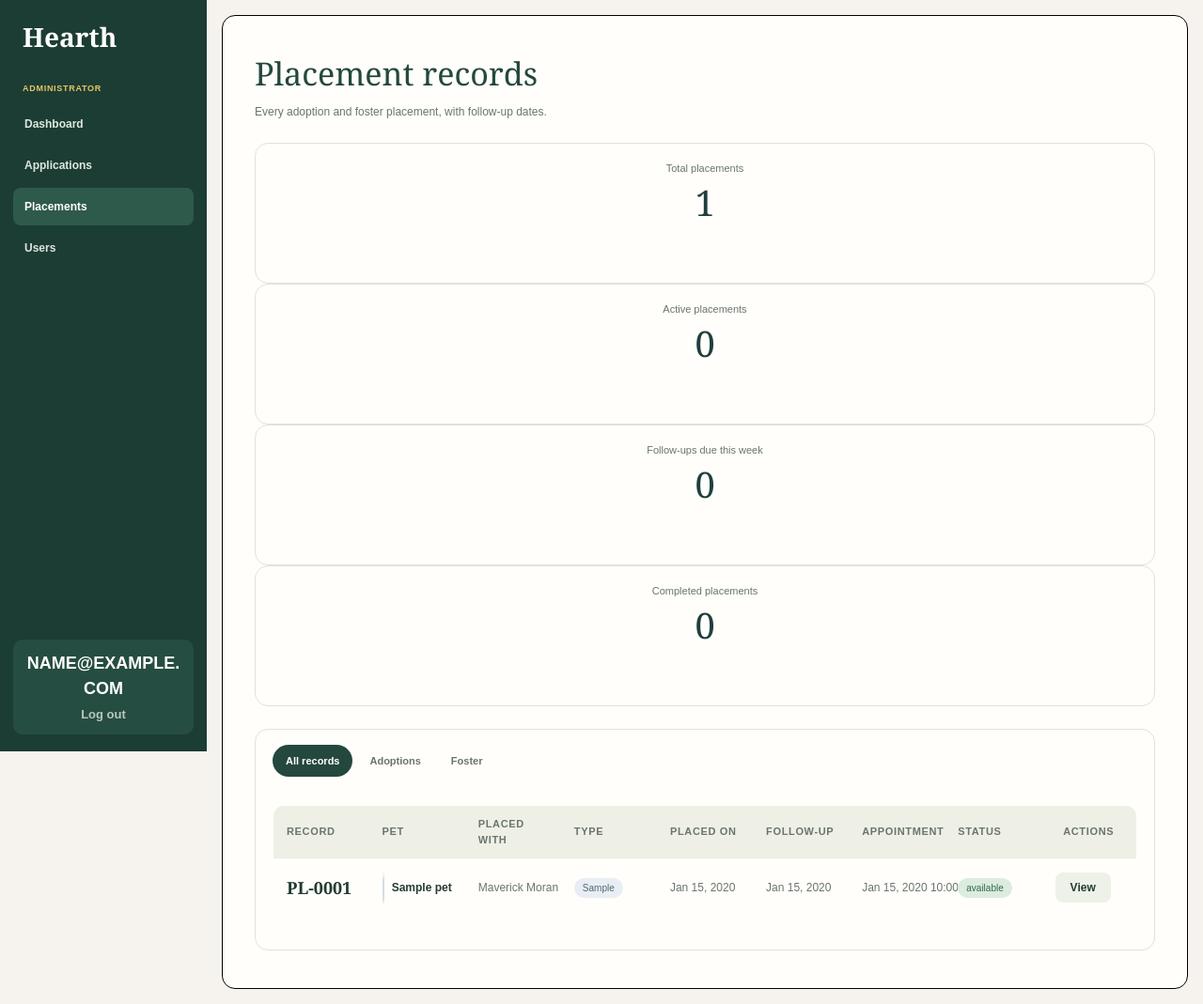
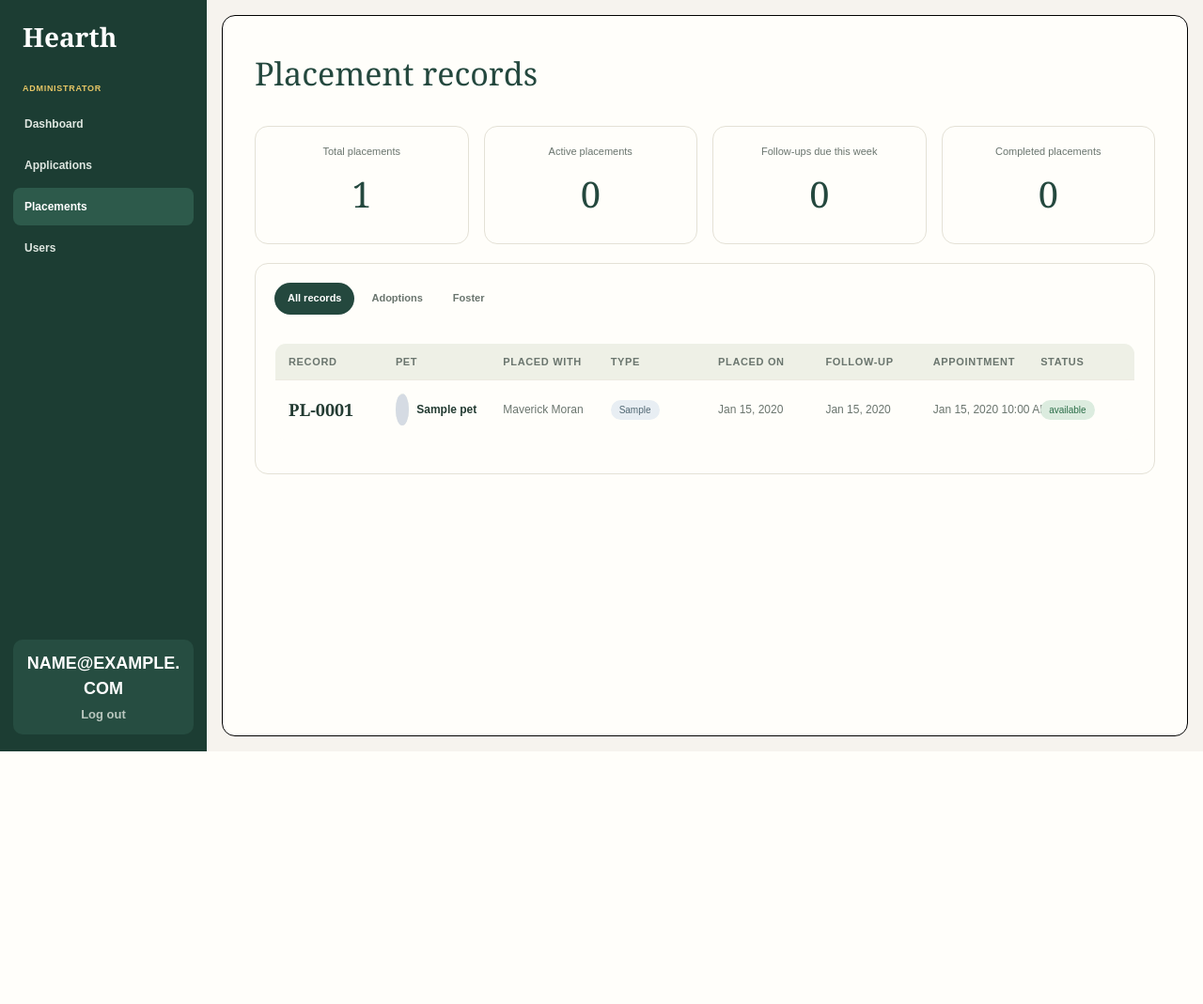
Before and after one commit to 8mvr/final_project, a PHP site: page /userDashboard/placements.php in a window 1280 px wide. Shown: the whole page at 94% size. After the commit the page ends 800 px from the top, so only its background shows below. Run offline with PHP 8.4, Linux system fonts and the light colour scheme; the visitor is signed in with stand-in values (Sample User, id 1); data comes from the database, SQL or seed files in the repository; tables that the repository leaves empty hold one stand-in row (values such as "Sample post"); grey boxes marked "Sample" are stand-in pictures.

Commit message:
updated the placements

```diff
--- a/assets/css/admin.css
+++ b/assets/css/admin.css
@@ -179,60 +179,6 @@ td strong { color: #233b32; }
 .placements-main { width: 100%; }
 .placements-top { align-items: center; }
 .placements-top .btn-dark { border: 0; cursor: pointer; }
-.placements-stats {
-    display: grid !important;
-    grid-template-columns: repeat(4, minmax(0, 1fr)) !important;
-    gap: 16px;
-    margin-bottom: 20px;
-    width: 100%;
-}
-.placement-stat {
-    width: 100%;
-    height: 150px;
-    box-sizing: border-box;
-    padding: 18px 20px;
-    border: 1px solid #e4e1d6;
-    border-radius: 14px;
-    background: #fffefa;
-    text-align: center;
-    display: flex;
-    flex-direction: column;
-    align-items: center;
-    justify-content: flex-start;
-}
-.placement-stat span {
-    display: block;
-    font-size: 11px;
-    color: #6a756e;
-}
-.placement-stat b {
-    display: block;
-    margin: 8px 0 6px;
-    font-family: Georgia, "Times New Roman", serif;
-    font-weight: 400;
-    font-size: 38px;
-    line-height: 1;
-    color: #1f3f3d;
-}
-.placement-stat small {
-    display: block;
-    font-size: 10px;
-    color: #6a756e;
-}
-@media (max-width: 700px) {
-    .placements-stats {
-        gap: 8px;
-    }
-    .placement-stat {
-        height: 110px;
-        padding: 14px 6px;
-        border-radius: 14px;
-    }
-    .placement-stat span { font-size: 10.5px; }
-    .placement-stat b { font-size: 30px; }
-    .placement-stat small { font-size: 9px; }
-}
-
 .placement-form {
     display: grid;
     margin: 0 0 18px;
@@ -255,7 +201,7 @@ td strong { color: #233b32; }
     font: inherit;
     color: #233b32;
 }
-.placements-card { margin-top: 24px; padding: 16px 18px 18px; }
+.placements-card { padding: 20px; }
 .placements-toolbar { display: flex; align-items: center; margin-bottom: 14px; }
 .placements-tabs { display: flex; gap: 4px; }
 .placements-tabs a {
@@ -272,8 +218,7 @@ td strong { color: #233b32; }
 .placements-table { width: 100%; table-layout: fixed; }
 .placements-table th,
 .placements-table td { text-align: left; }
-.placements-table th:last-child,
-.placements-table td:last-child { text-align: center; }
+
 .placement-pet { display: flex; align-items: center; gap: 8px; }
 .placement-photo { width: 34px; height: 34px; display: inline-grid; place-items: center; overflow: hidden; border-radius: 50%; background: #eef1e8; }
 .placement-photo img { width: 100%; height: 100%; object-fit: cover; }
--- a/userDashboard/placements.php
+++ b/userDashboard/placements.php
@@ -143,7 +143,7 @@ $active = count(array_filter($placements, fn($p) => strcasecmp((string)$p["statu
     <meta name="viewport" content="width=device-width, initial-scale=1.0">
     <title>Placement records · Hearth</title>
     <link rel="stylesheet" href="../assets/css/pet.css">
-    <link rel="stylesheet" href="../assets/css/admin.css?v=2">
+    <link rel="stylesheet" href="../assets/css/admin.css?v=3">
 </head>
 <body>
 <div class="admin-layout">
@@ -152,7 +152,6 @@ $active = count(array_filter($placements, fn($p) => strcasecmp((string)$p["statu
         <header class="top placements-top">
             <div>
                 <h1>Placement records</h1>
-                <p>Every adoption and foster placement, with follow-up dates.</p>
             </div>
         </header>
 
@@ -175,11 +174,11 @@ $active = count(array_filter($placements, fn($p) => strcasecmp((string)$p["statu
             <div class="form-actions"><input type="submit" value="Save placement"><button type="button" class="btn-light" onclick="document.getElementById('placementForm').hidden=true;">Cancel</button></div>
         </form>
 
-        <section class="placement-stats">
-            <div class="placement-stat"><span>Total placements</span><b><?php echo $totalPlacements; ?></b></div>
-            <div class="placement-stat"><span>Active placements</span><b><?php echo $active; ?></b></div>
-            <div class="placement-stat"><span>Follow-ups due this week</span><b>0</b></div>
-            <div class="placement-stat"><span>Completed placements</span><b><?php echo count(array_filter($placements, fn($p) => strcasecmp((string)$p["status"], "Completed") === 0)); ?></b></div>
+        <section class="stats">
+            <div class="stat"><span>Total placements</span><b><?php echo $totalPlacements; ?></b></div>
+            <div class="stat"><span>Active placements</span><b><?php echo $active; ?></b></div>
+            <div class="stat"><span>Follow-ups due this week</span><b>0</b></div>
+            <div class="stat"><span>Completed placements</span><b><?php echo count(array_filter($placements, fn($p) => strcasecmp((string)$p["status"], "Completed") === 0)); ?></b></div>
         </section>
 
         <section class="card placements-card">
@@ -193,10 +192,10 @@ $active = count(array_filter($placements, fn($p) => strcasecmp((string)$p["statu
 
             <div class="table-wrap placements-table-wrap">
                 <table class="placements-table">
-                    <thead><tr><th>Record</th><th>Pet</th><th>Placed with</th><th>Type</th><th>Placed on</th><th>Follow-up</th><th>Appointment</th><th>Status</th><th>Actions</th></tr></thead>
+                    <thead><tr><th>Record</th><th>Pet</th><th>Placed with</th><th>Type</th><th>Placed on</th><th>Follow-up</th><th>Appointment</th><th>Status</th></tr></thead>
                     <tbody>
                     <?php if(empty($filtered)){ ?>
-                        <tr><td colspan="9" class="empty">No placement records yet.</td></tr>
+                        <tr><td colspan="8" class="empty">No placement records yet.</td></tr>
                     <?php }else{ foreach($filtered as $placement){
                         $src = photo_src($placement["photo_url"] ?? null);
                         $status = $placement["status"] ?: "Active";
@@ -213,7 +212,6 @@ $active = count(array_filter($placements, fn($p) => strcasecmp((string)$p["statu
                             <td><?php echo $placement["end_date"] ? e(date("M j, Y", strtotime($placement["end_date"]))) : "—"; ?></td>
                             <td><?php echo !empty($placement["appointment_datetime"]) ? e(date("M j, Y g:i A", strtotime($placement["appointment_datetime"]))) : "—"; ?></td>
                             <td><span class="placement-status <?php echo strtolower($status); ?>"><?php echo e($status); ?></span></td>
-                            <td><a class="btn-light btn-sm" href="placements.php?view=<?php echo (int)$placement["placementid"]; ?>">View</a></td>
                         </tr>
                     <?php }} ?>
                     </tbody>
```
